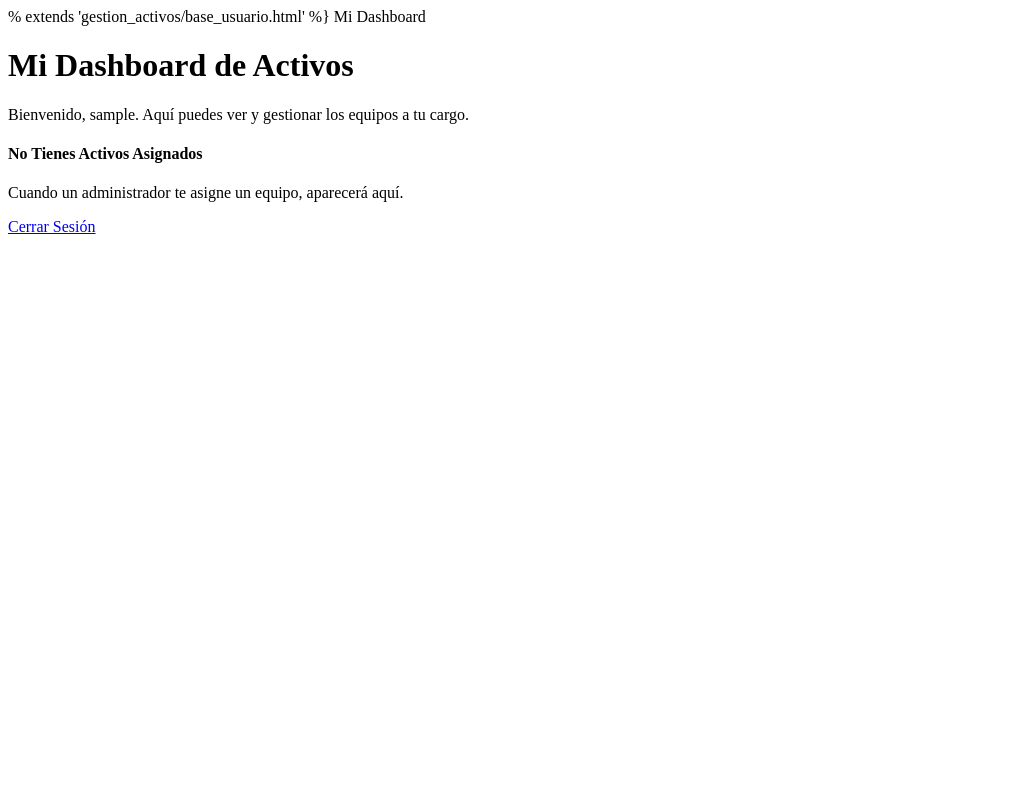
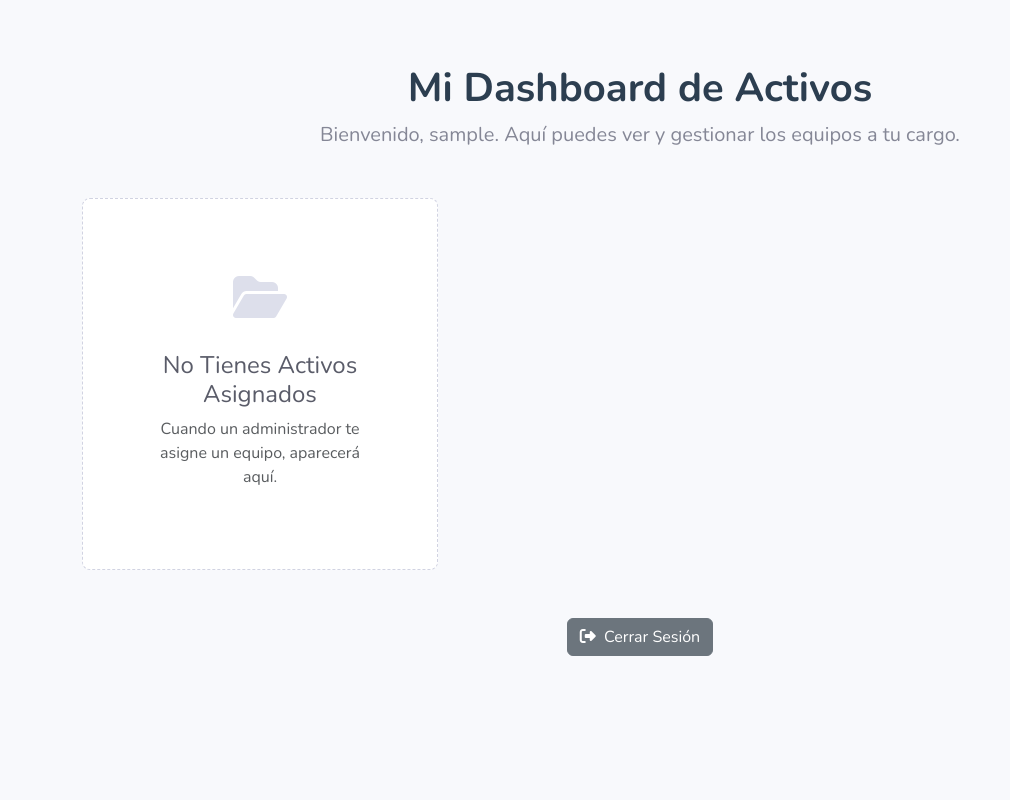
Before and after one commit to dark1212sd/inventario-cantv, a Django app: page /mis-activos/ in a window 1280 px wide. Shown: the whole page, without its empty margins (0-1010 px from the left). Run offline with Django 5.2, Linux system fonts and the light colour scheme; the visitor is signed in with stand-in values (Sample User, id 1); data that the repository does not hold is empty.

Commit message:
Changes /21/06/25 V1 add style base_usuario V3

```diff
--- a/gestion_activos/templates/gestion_activos/mis_activos.html
+++ b/gestion_activos/templates/gestion_activos/mis_activos.html
@@ -1,4 +1,4 @@
-% extends 'gestion_activos/base_usuario.html' %}
+{% extends 'gestion_activos/base_usuario.html' %}
 
 {% block title %}Mi Dashboard{% endblock %}
 
```
